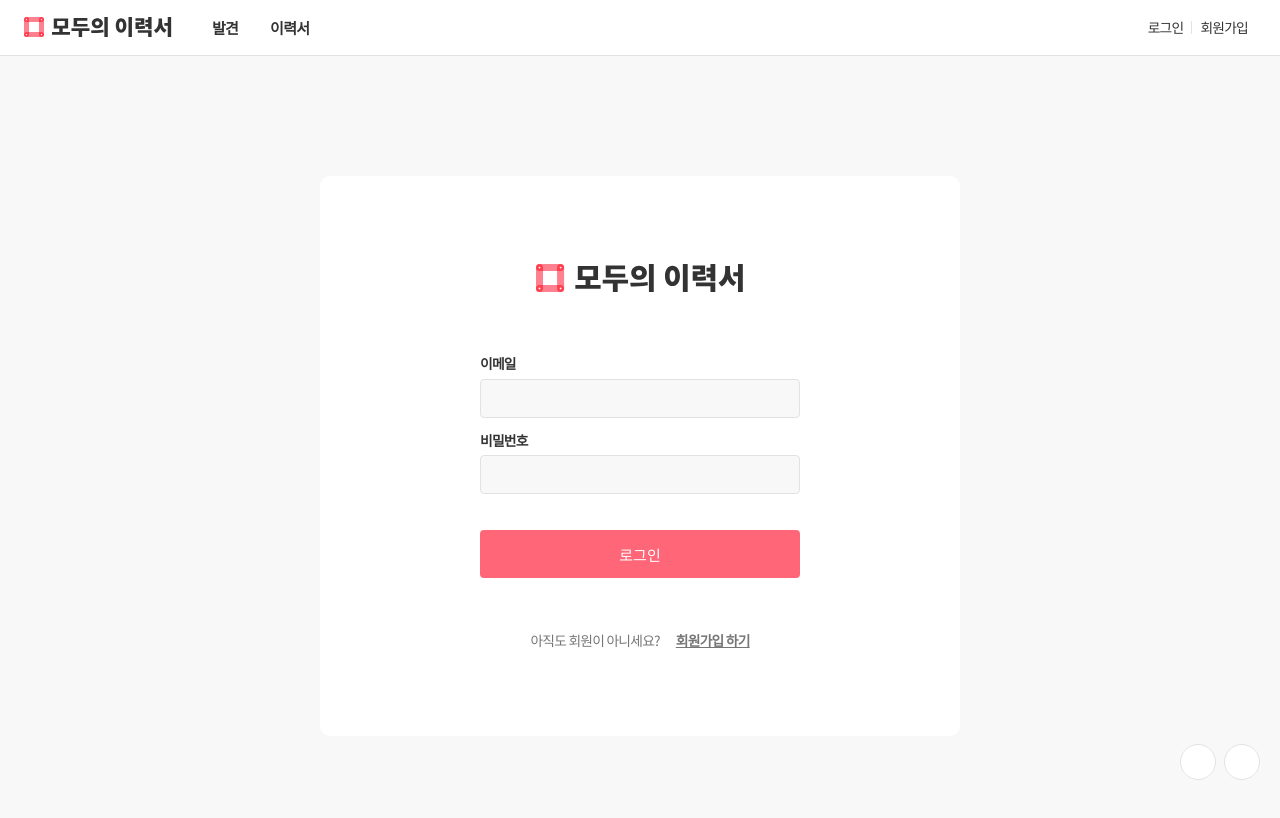
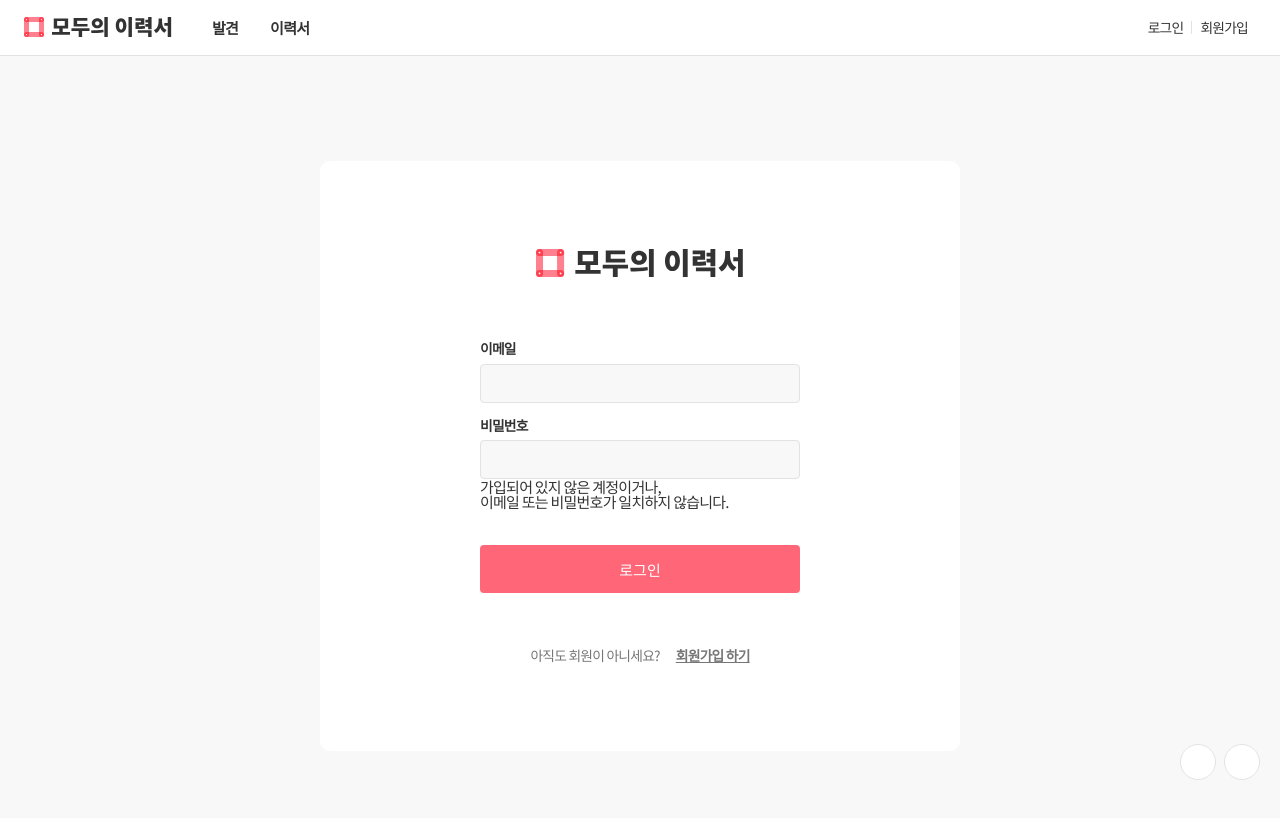
Before and after one commit to yyoumi4854/ModooResume, a Next.js app in the folder front/: page /Login in a window 1280 px wide. Shown: the top 818 px of the page. Built offline with nearby package versions, Linux system fonts and the light colour scheme; some icons are missing.

Commit message:
프론트: 라이트 다크 모드 mode 변수 추가

```diff
--- a/front/components/layout/Footer.tsx
+++ b/front/components/layout/Footer.tsx
@@ -9,9 +9,10 @@ import * as styled from "../../styles/components/layout/Footer";
 
 const Footer = () => {
   const { isDark } = useContext(ThemeContext) as IsDark;
+  const mode = isDark ? "darkTheme" : "lightTheme";
 
   return (
-    <styled.FooterCon mode={isDark ? "darkTheme" : "lightTheme"}>
+    <styled.FooterCon mode={mode}>
       <styled.TopCon>
         <Logo />
 
@@ -21,7 +22,7 @@ const Footer = () => {
         </styled.ListWrap>
       </styled.TopCon>
 
-      <styled.BottomCon mode={isDark ? "darkTheme" : "lightTheme"}>
+      <styled.BottomCon mode={mode}>
         <p>© 2023. modooResume all rights reserved.</p>
       </styled.BottomCon>
     </styled.FooterCon>
--- a/front/components/layout/header/Header.tsx
+++ b/front/components/layout/header/Header.tsx
@@ -10,9 +10,10 @@ import * as styled from "../../../styles/components/layout/header/Header";
 
 const Header = () => {
   const { isDark } = useContext(ThemeContext) as IsDark;
+  const mode = isDark ? "darkTheme" : "lightTheme";
 
   return (
-    <styled.HeaderCon mode={isDark ? "darkTheme" : "lightTheme"}>
+    <styled.HeaderCon mode={mode}>
       <styled.TopCon>
         <Logo />
         <User device={"mobile"} />
--- a/front/components/layout/header/Nav.tsx
+++ b/front/components/layout/header/Nav.tsx
@@ -11,20 +11,15 @@ const Nav = () => {
   const router = useRouter();
 
   const { isDark } = useContext(ThemeContext) as IsDark;
+  const mode = isDark ? "darkTheme" : "lightTheme";
 
   return (
     <styled.NavCon>
       <ul>
-        <styled.Navli
-          pathname={router.pathname === "/"}
-          mode={isDark ? "darkTheme" : "lightTheme"}
-        >
+        <styled.Navli pathname={router.pathname === "/"} mode={mode}>
           <Link href="/">발견</Link>
         </styled.Navli>
-        <styled.Navli
-          pathname={router.pathname === "/Resume"}
-          mode={isDark ? "darkTheme" : "lightTheme"}
-        >
+        <styled.Navli pathname={router.pathname === "/Resume"} mode={mode}>
           <Link href="/Resume" as="resume">
             이력서
           </Link>
--- a/front/components/layout/header/User.tsx
+++ b/front/components/layout/header/User.tsx
@@ -12,9 +12,10 @@ interface Props {
 
 const User = ({ device }: Props) => {
   const { isDark } = useContext(ThemeContext) as IsDark;
+  const mode = isDark ? "darkTheme" : "lightTheme";
 
   return (
-    <Styled.UserList device={device} mode={isDark ? "darkTheme" : "lightTheme"}>
+    <Styled.UserList device={device} mode={mode}>
       <li>
         <Link
           href={{ pathname: "/Login", query: { header: "N" } }}
--- a/front/pages/Login.tsx
+++ b/front/pages/Login.tsx
@@ -9,30 +9,39 @@ import * as styled from "../styles/Login";
 
 const Login = () => {
   const { isDark } = useContext(ThemeContext) as IsDark;
+  const mode = isDark ? "darkTheme" : "lightTheme";
 
   return (
-    <styled.LoginWrap mode={isDark ? "darkTheme" : "lightTheme"}>
-      <styled.LoginCon mode={isDark ? "darkTheme" : "lightTheme"}>
+    <styled.LoginWrap mode={mode}>
+      <styled.LoginCon mode={mode}>
         <Logo />
 
         <styled.LoginformWrap>
           <form action="">
-            <styled.InputBox mode={isDark ? "darkTheme" : "lightTheme"}>
+            <styled.InputBox mode={mode}>
               <p>이메일</p>
               <input type="text" />
             </styled.InputBox>
 
-            <styled.InputBox mode={isDark ? "darkTheme" : "lightTheme"}>
+            <styled.InputBox mode={mode}>
               <p>비밀번호</p>
               <input type="password" />
             </styled.InputBox>
+
+            <div>
+              <span>
+                가입되어 있지 않은 계정이거나,
+                <br />
+                이메일 또는 비밀번호가 일치하지 않습니다.
+              </span>
+            </div>
 
             <styled.btn>로그인</styled.btn>
           </form>
         </styled.LoginformWrap>
 
         <styled.RegisterBox>
-          <Link href="/">
+          <Link href="/Register" as="/auth/register">
             <span>아직도 회원이 아니세요?</span>
             <span>회원가입 하기</span>
           </Link>
--- a/front/pages/_app.tsx
+++ b/front/pages/_app.tsx
@@ -23,6 +23,7 @@ const _app = ({ Component }: AppProps) => {
   const derkMode =
     typeof window !== "undefined" ? localStorage.getItem("isDark") : null;
   const [isDark, setIsDark] = useState(derkMode ? true : false);
+  const mode = isDark ? "darkTheme" : "lightTheme";
 
   return (
     <>
@@ -35,7 +36,7 @@ const _app = ({ Component }: AppProps) => {
       <main className={notoSansKr.className}>
         <ThemeContext.Provider value={{ isDark, setIsDark }}>
           <ThemeProvider theme={theme}>
-            <Global mode={isDark ? "darkTheme" : "lightTheme"} />
+            <Global mode={mode} />
             {router.query.header !== "N" && <Header />}
             <Float />
             <Component />
```
